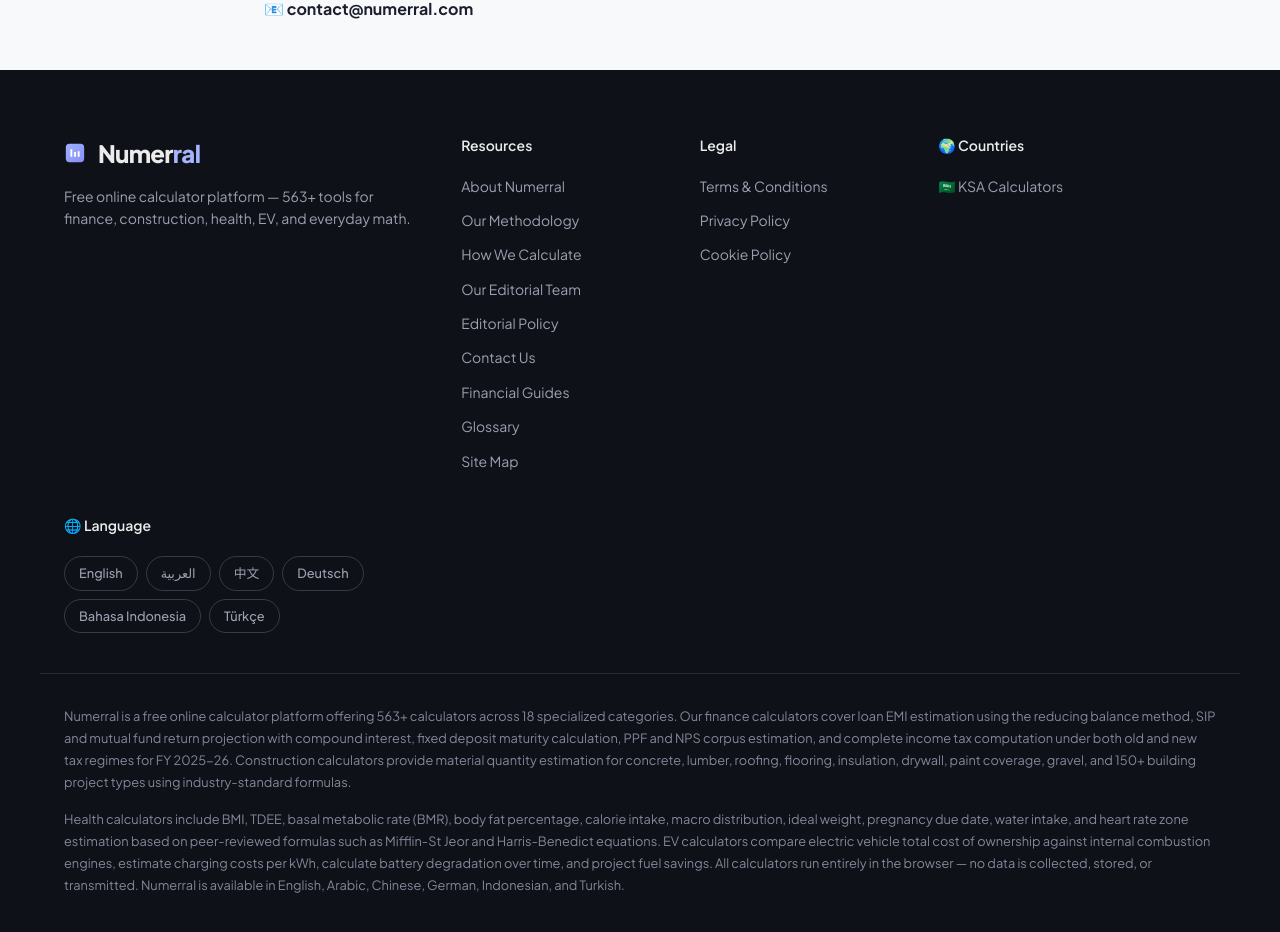
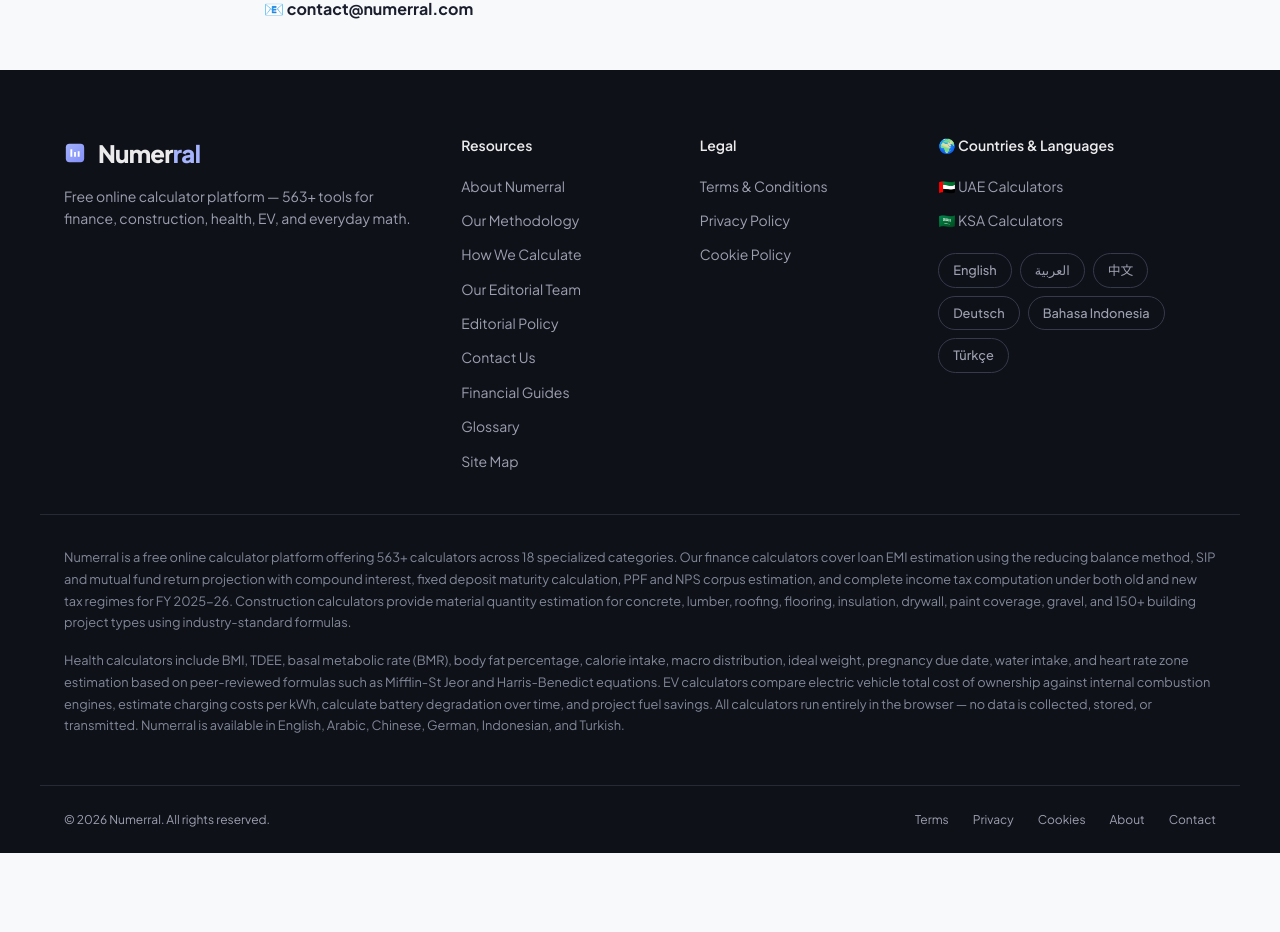
Before and after one commit to numerral/numerral-calculatorr, a Next.js app: page /about in a window 1280 px wide. Shown: the part 1255-2187 px from the top of the page. After the commit the page ends 2108 px from the top, so only its background shows below. Built offline with nearby package versions, Linux system fonts and the light colour scheme.

Commit message:
fix: merge footer Countries+Language sections, shorten homepage title, add UAE link

```diff
--- a/app/page.tsx
+++ b/app/page.tsx
@@ -17,7 +17,7 @@
 import { SITE_NAME, SITE_URL, TOTAL_CALCULATORS, TOTAL_CATEGORIES } from "@/lib/constants";
 
 export const metadata: Metadata = {
-  title: `${TOTAL_CALCULATORS}+ Free Online Calculators — Finance, Construction, Health & More | ${SITE_NAME}`,
+  title: `${TOTAL_CALCULATORS}+ Free Online Calculators | ${SITE_NAME}`,
   description:
     `Numerral offers ${TOTAL_CALCULATORS}+ free online calculators across finance, construction, health, EV, and everyday math. Instant results, transparent formulas, zero data collection. Available in 6 languages.`,
   keywords:
@@ -188,7 +188,7 @@
           <p>
             Numerral is a free online calculator platform offering {totalCalcs}+ tools across {categories.length} specialized categories.
             Our finance calculators use the reducing balance EMI formula, compound interest computation, XIRR for
-            irregular cash flows, and current FY 2025-26 Indian income tax slabs. Construction calculators cover
+            irregular cash flows, and current FY 2025-26 Indian income tax slabs. We also offer specialized UAE and KSA regional calculators. Construction calculators cover
             material estimation for concrete volume, lumber board feet, roofing squares, flooring coverage,
             insulation R-value, and 150+ building project types with configurable waste factors.
           </p>
--- a/components/layout/MegaFooter.tsx
+++ b/components/layout/MegaFooter.tsx
@@ -57,16 +57,12 @@
                     <Link href="/cookie-policy" className="mega-footer__link">Cookie Policy</Link>
                 </div>
 
-                {/* Countries */}
+                {/* Countries & Languages */}
                 <div className="mega-footer__col">
-                    <h4 className="mega-footer__col-title">🌍 Countries</h4>
+                    <h4 className="mega-footer__col-title">🌍 Countries & Languages</h4>
+                    <Link href="/uae" className="mega-footer__link">🇦🇪 UAE Calculators</Link>
                     <Link href="/ksa" className="mega-footer__link">🇸🇦 KSA Calculators</Link>
-                </div>
-
-                {/* Language Selector */}
-                <div className="mega-footer__col">
-                    <h4 className="mega-footer__col-title">🌐 Language</h4>
-                    <div className="mega-footer__languages">
+                    <div className="mega-footer__languages" style={{ marginTop: "var(--s-3)" }}>
                         {LANGUAGES.map((lang) => (
                             <Link
                                 key={lang.code}
```
